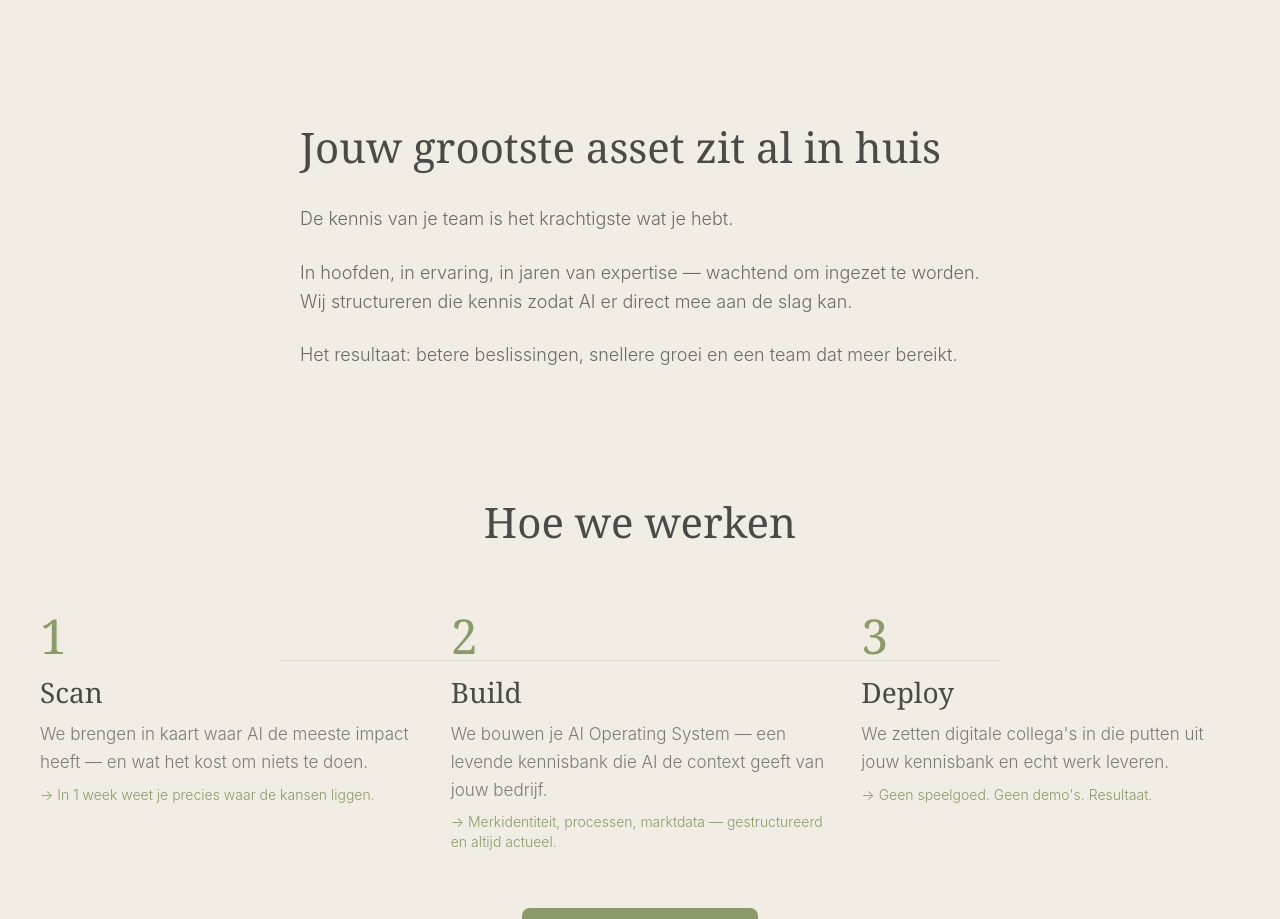
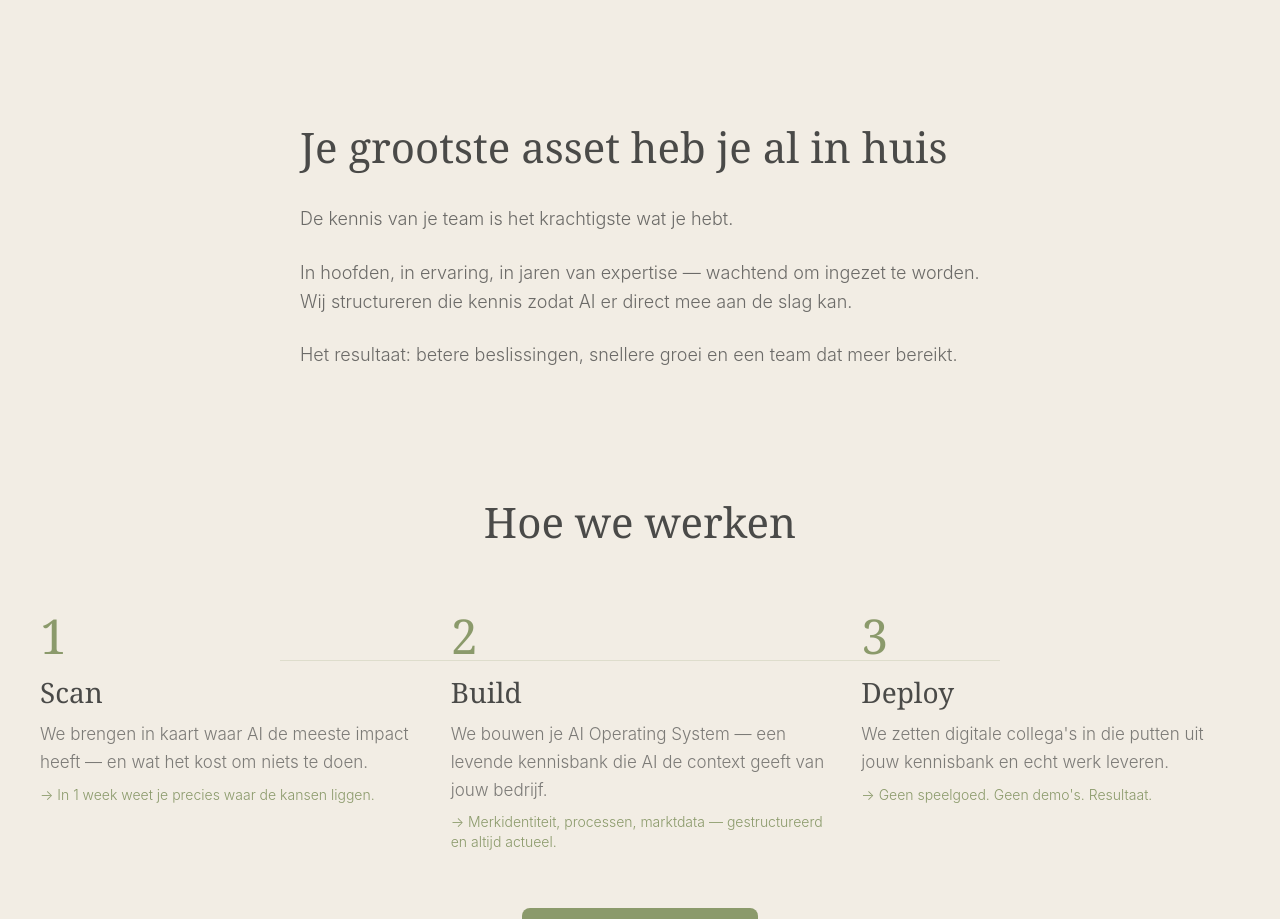
Before and after one commit to henryaoturner-art/nativ-website, a Next.js app: page / in a window 1280 px wide. Shown: the part 820-1739 px from the top of the page. Built offline with nearby package versions, Linux system fonts and the light colour scheme.

Commit message:
copy: Je grootste asset heb je al in huis (Jorus)

```diff
--- a/src/app/page.tsx
+++ b/src/app/page.tsx
@@ -11,7 +11,7 @@ const translations = {
     heroSub2: "Nativ maakt die kennis toegankelijk — zodat je digitale collega's kunnen shinen.",
     ctaPrimary: "Plan een vrijblijvend gesprek →",
     ctaSecondary: "Bekijk de Digitale Collega's",
-    problemTitle: "Jouw grootste asset zit al in huis",
+    problemTitle: "Je grootste asset heb je al in huis",
     problemP1: "De kennis van je team is het krachtigste wat je hebt.",
     problemP2a: "In hoofden, in ervaring, in jaren van expertise — wachtend om ingezet te worden.",
     problemP2b: "Wij structureren die kennis zodat AI er direct mee aan de slag kan.",
@@ -48,7 +48,7 @@ const translations = {
     heroSub2: "Nativ makes that knowledge accessible — so AI actually delivers.",
     ctaPrimary: "Book a free consultation →",
     ctaSecondary: "Meet the Digital Colleagues",
-    problemTitle: "Your greatest asset is already in-house",
+    problemTitle: "Your greatest asset — you already have it",
     problemP1: "Your team\u2019s knowledge is the most powerful thing you have.",
     problemP2a: "In minds, in experience, in years of expertise — ready to be activated.",
     problemP2b: "We structure that knowledge so AI can put it to work immediately.",
```
